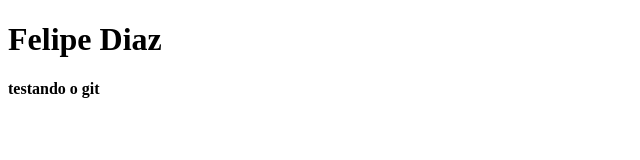
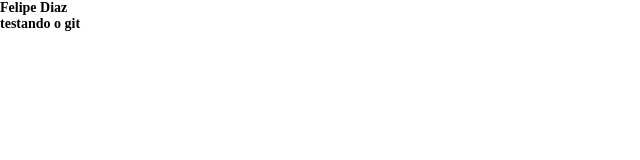
Before and after one commit to Dev-Diaz/gitflowtop, a plain HTML site: page index.html in a window 1280 px wide. Shown: the whole page, without its empty margins (0-640 px from the left). Drawn offline with Linux system fonts and the light colour scheme; files that its build step writes are made by us from their sources.

Commit message:
creating style.css

```diff
--- /dev/null
+++ b/assets/style.css
@@ -0,0 +1,4 @@
+* {
+    margin: 0;
+    font-size: 14px;
+}
--- a/index.html
+++ b/index.html
@@ -4,6 +4,7 @@
     <meta charset="UTF-8">
     <meta name="viewport" content="width=device-width, initial-scale=1.0">
     <title>Portfolio teste</title>
+    <link rel="stylesheet" href="style.css">
 </head>
 <body>
     <h1>Felipe Diaz</h1>
```
